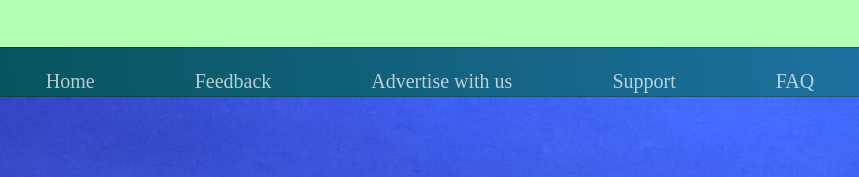
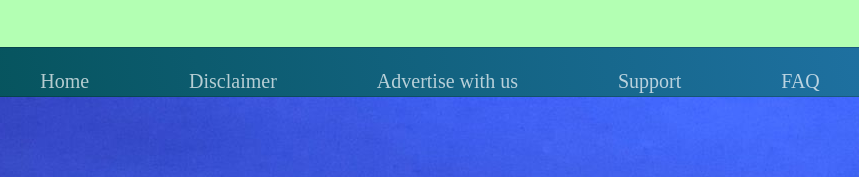
Before and after one commit to NTU-play/faq, a plain HTML site: page index.html in a window 1280 px wide. Shown: the part 501-678 px from the top of the page, 235-1094 px from the left. Drawn offline with nearby package versions, Linux system fonts and the light colour scheme; a web font is replaced by a local one.

Commit message:
Update index.html

```diff
--- a/index.html
+++ b/index.html
@@ -38,7 +38,7 @@
 
       <li><a href="https://ntu-play.github.io/home/index.html" class="nav-links">Home</a></li>
 
-      <li><a href="mailto:wongjun_cheng@outlook.com?subject=Feedback" class="nav-links">Feedback</a></li>
+      <li><a href="https://ntu-play.github.io/disclaimer/" class="nav-links">Disclaimer</a></li>
 
       <li><a href="#" class="nav-links">Advertise with us</a></li>
 
```
